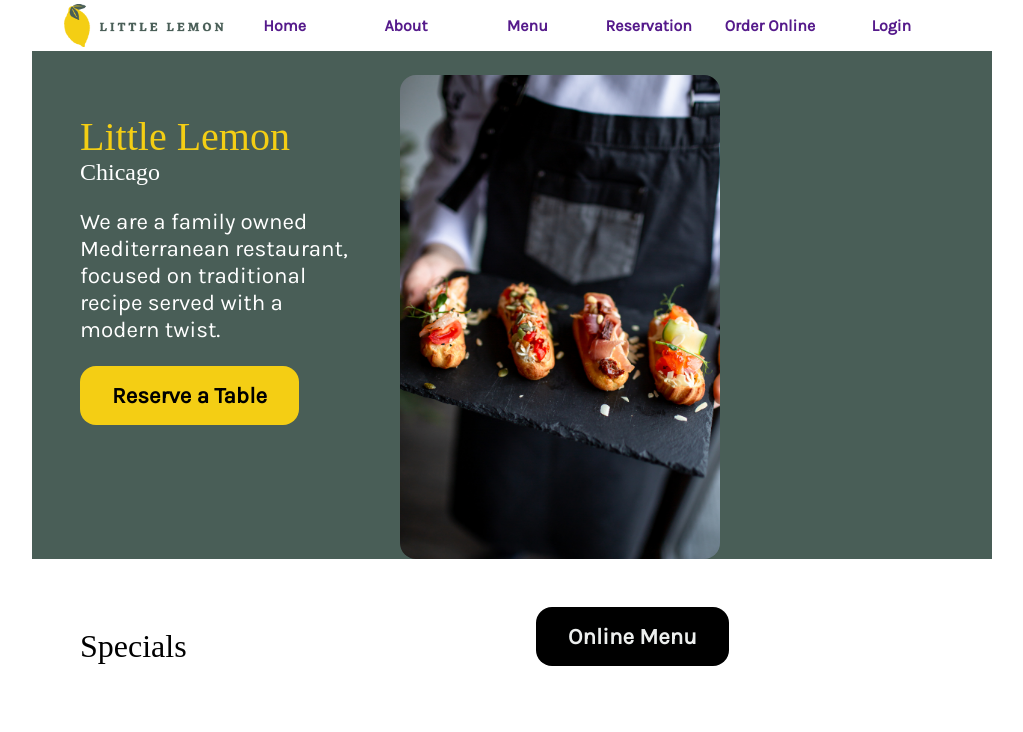
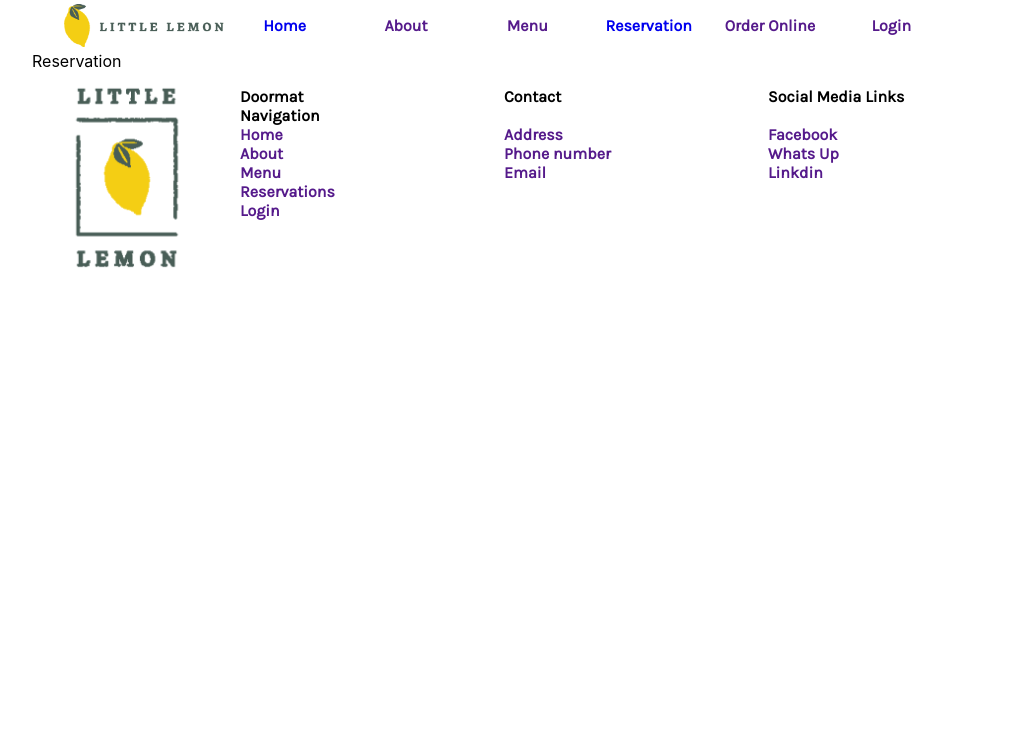
Before and after one commit to samprint/capstoneprj2, a React (Create React App) app: page /reservation in a window 1280 px wide. Shown: the top 732 px of the page, without its empty margins (128-1151 px from the left). Built offline with nearby package versions, Linux system fonts and the light colour scheme; a web font is replaced by a local one.

Commit message:
Routing - week2 - 24

```diff
--- a/src/App.js
+++ b/src/App.js
@@ -2,13 +2,21 @@
 import Nav from "./components/Nav";
 import Footer from "./components/Footer";
 import HomePage from "./components/HomePage";
-// import Footer from "./components/Reservation";
+import Reservation from "./components/Reservation";
+
+import { Routes, Route, Link } from "react-router-dom";
 
 function App() {
   return (
     <div className="app">
       <Nav />
-      <HomePage />
+      {/* <HomePage /> */}
+
+      <Routes>
+          <Route path="/" element={<HomePage />}/>
+          <Route path="/reservation"element={<Reservation />}/>
+      </Routes>
+
       <Footer />
       {/* <Reservation /> */}
     </div>
--- a/src/components/Nav.js
+++ b/src/components/Nav.js
@@ -16,8 +16,8 @@
                 <div>
                     <ul>
                         <li>
-                            <a href="">Home</a>
-                            {/* <Link to="/" >Home</Link> */}
+                            {/* <a href="">Home</a> */}
+                            <Link to="/" >Home</Link>
                         </li>
                         <li>
                             <a href="">About</a>
@@ -26,8 +26,8 @@
                             <a href="">Menu</a>
                         </li>
                         <li>
-                            <a href="">Reservation</a>
-                            {/* <Link to="/reservation" >Reservation</Link> */}
+                            {/* <a href="">Reservation</a> */}
+                            <Link to="/reservation" >Reservation</Link>
                         </li>
                         <li>
                             <a href="">Order Online</a>
@@ -38,11 +38,6 @@
                     </ul>
                 </div>
             </nav>
-            {/* <Routes>
-                <Route path="/" element={<HomePage />}/>
-                <Route path="/reservation"element={<Reservation />}/>
-            </Routes> */}
-            {/* <Footer /> */}
         </div>
     );
 };
```
